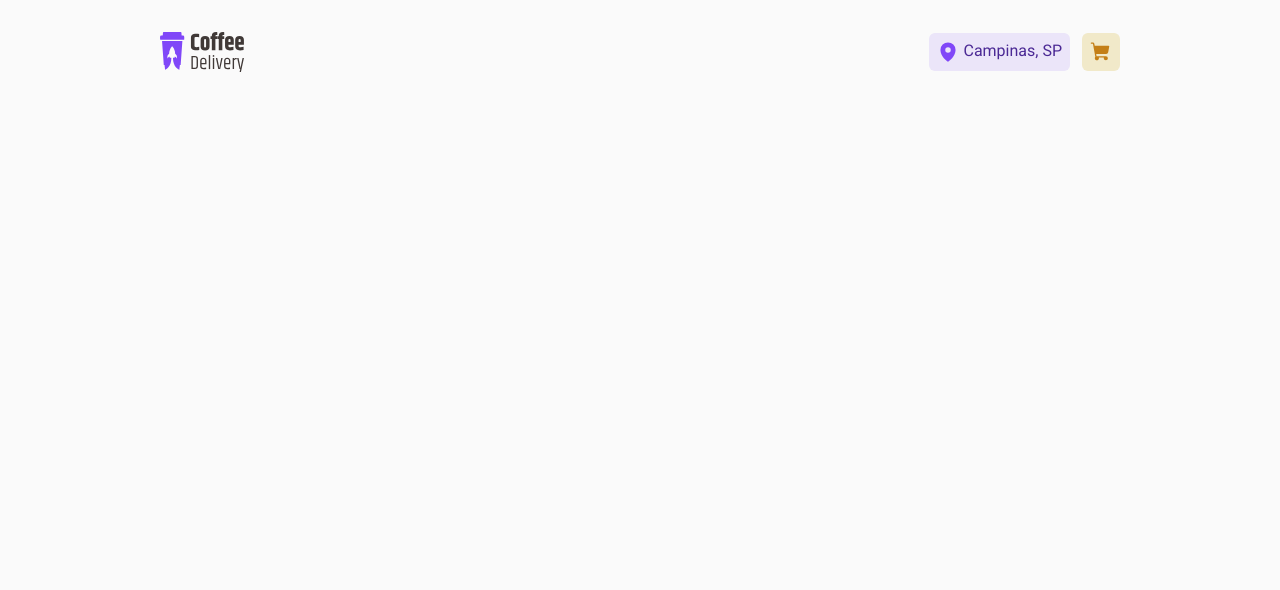
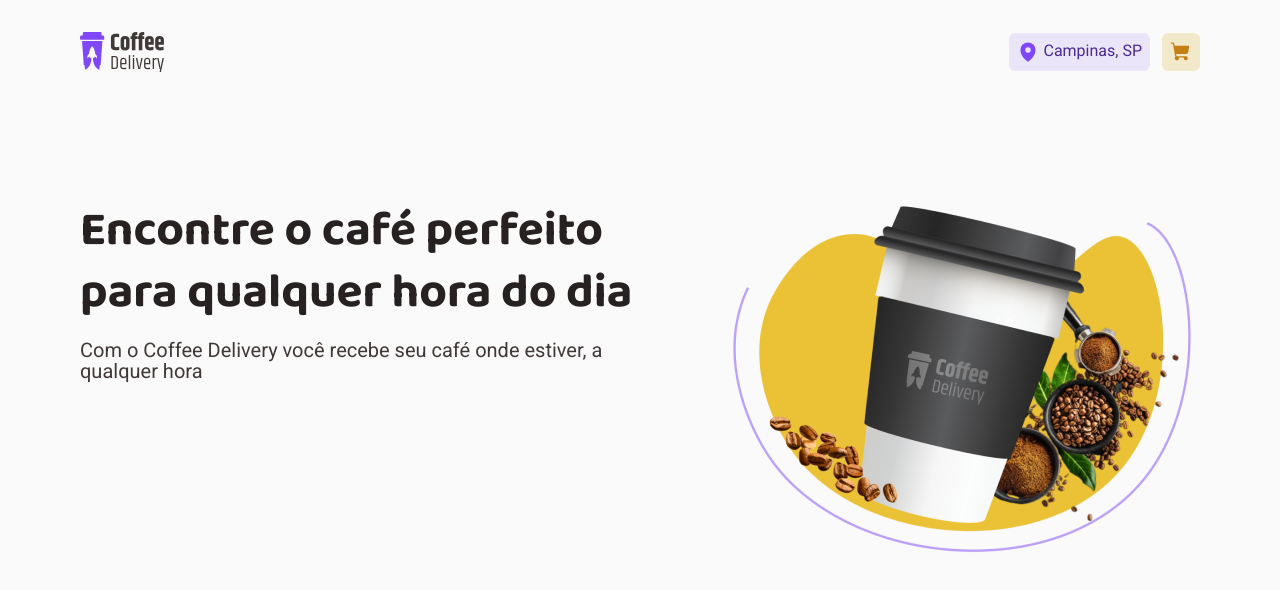
Before and after one commit to pedromeira220/coffee-delivery, a React (Vite) app: page / in a window 1280 px wide. Shown: the top 590 px of the page. Built offline with nearby package versions, Linux system fonts and the light colour scheme.

Commit message:
feat: startin the hero component

```diff
--- a/src/components/Header/style.ts
+++ b/src/components/Header/style.ts
@@ -5,7 +5,7 @@ export const HeaderContainer = styled.header`
   display: flex;
   align-items: center;
   justify-content: space-between;
-  padding: 2rem 10rem;
+  padding: 2rem 0;
 
   & > div {
     display: flex;
--- /dev/null
+++ b/src/components/Hero/index.tsx
@@ -0,0 +1,19 @@
+import { HeroContainer, Subtitle, Title, TitleWrapper } from './style'
+
+export function Hero() {
+  return (
+    <HeroContainer>
+      <TitleWrapper>
+        <Title>Encontre o café perfeito para qualquer hora do dia</Title>
+        <Subtitle>
+          Com o Coffee Delivery você recebe seu café onde estiver, a qualquer
+          hora
+        </Subtitle>
+      </TitleWrapper>
+
+      <div>
+        <img src="./coffee-hero.png" alt="" />
+      </div>
+    </HeroContainer>
+  )
+}
--- /dev/null
+++ b/src/components/Hero/style.ts
@@ -0,0 +1,30 @@
+import styled from 'styled-components'
+
+export const HeroContainer = styled.div`
+  display: flex;
+  width: 100%;
+  margin: 6rem 0;
+
+  display: flex;
+  align-items: flex-start;
+  gap: 3.5rem;
+`
+
+export const TitleWrapper = styled.div`
+  display: flex;
+  flex-direction: column;
+  gap: 1rem;
+`
+
+export const Title = styled.h1`
+  font-family: 'Baloo 2', cursive;
+  line-height: 130%;
+  font-size: 3rem;
+  color: ${props => props.theme['base-title']};
+`
+
+export const Subtitle = styled.h4`
+  font-size: 1.25rem;
+  font-weight: 400;
+  color: ${props => props.theme['base-subtitle']};
+`
--- a/src/pages/Home/index.tsx
+++ b/src/pages/Home/index.tsx
@@ -1,10 +1,14 @@
 import { Header } from '../../components/Header'
-import { HomeContainer } from './style'
+import { Hero } from '../../components/Hero'
+import { HomeContainer, HomeWrapper } from './style'
 
 export function Home() {
   return (
     <HomeContainer>
-      <Header />
+      <HomeWrapper>
+        <Header />
+        <Hero />
+      </HomeWrapper>
     </HomeContainer>
   )
 }
--- a/src/pages/Home/style.ts
+++ b/src/pages/Home/style.ts
@@ -1,3 +1,10 @@
 import styled from 'styled-components'
 
-export const HomeContainer = styled.div``
+export const HomeContainer = styled.div`
+  max-width: 80rem;
+  margin: 0 auto;
+`
+
+export const HomeWrapper = styled.div`
+  padding: 0 5rem;
+`
```
Also changed, not shown: public/coffee-hero.png (added).
